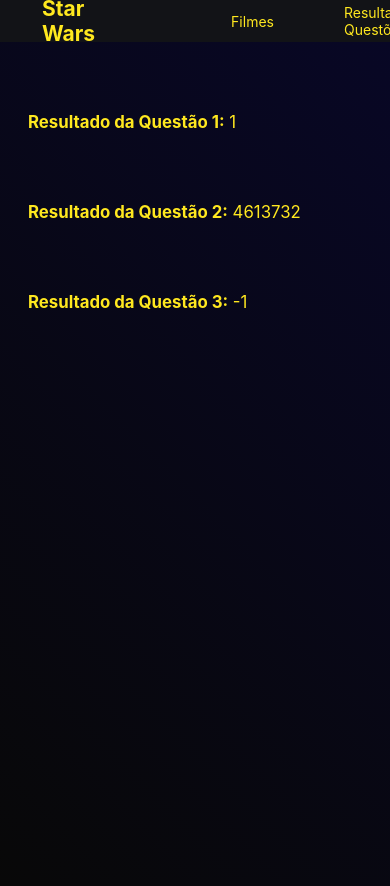
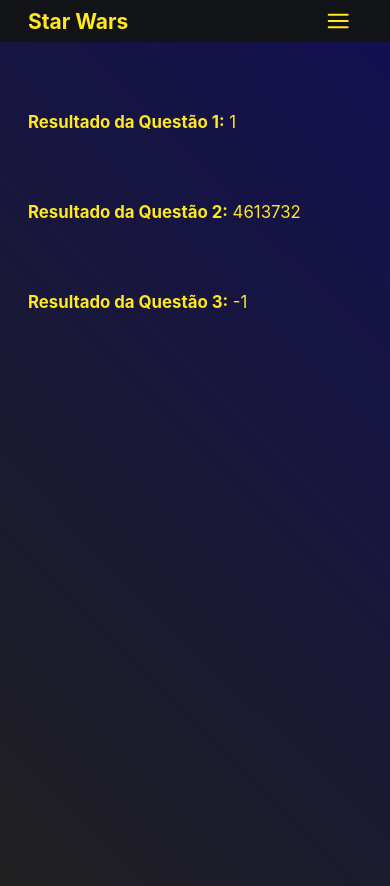
Before and after one commit to bbcvasconcellos/Star-Wars, a React (Create React App) app: page /questoes in a window 390 px wide. Shown: the top 886 px of the page. Built offline with nearby package versions, Linux system fonts and the light colour scheme.

Commit message:
reactive navbar and home screen added

```diff
--- a/src/assets/css/global.css
+++ b/src/assets/css/global.css
@@ -16,16 +16,19 @@
   -moz-osx-font-smoothing: grayscale;
 }
 
-
 @media(max-width: 1080px) {
   html {
     font-size: 93.75%;
   }
 }
 
-@media(max-width: 720px) {
+@media(max-width: 760px) {
   html {
     font-size: 87.5%;
+  }
+  body {
+    background: linear-gradient(225deg, #120f52, #202020) no-repeat;
+    overflow-y: auto;
   }
 }
 
--- a/src/components/Button/button.module.scss
+++ b/src/components/Button/button.module.scss
@@ -25,4 +25,9 @@
     transform: scale(1.1);
   }
 
+  @media screen and (max-width: 760px) {
+    position: relative;
+    z-index: 2;
+  }
+
 }
--- a/src/components/Header/header.module.scss
+++ b/src/components/Header/header.module.scss
@@ -7,13 +7,13 @@
   justify-content: flex-start;
 
   position: fixed;
+  z-index: 10;
   top: 0;
   width: 100%;
 
   padding: 1rem 3rem;
 
   background: #121317;
-
 
   a {
     text-decoration: none;
@@ -33,4 +33,24 @@
       margin-left: 5rem;
     }
   }
+
+  @media screen and (max-width: 760px) {
+    padding: 1rem 1rem;
+
+    display: flex;
+    align-items: center;
+    justify-content: space-between;
+
+    .menu {
+      padding-right: 3rem;
+      transform: scale(1.8);
+      color: #FFE81F;
+      cursor: pointer;
+    }
+
+    > a {
+      margin-right: 0;
+      padding-left: 1rem;
+    }
+  }
 }
--- a/src/components/Header/index.jsx
+++ b/src/components/Header/index.jsx
@@ -1,14 +1,26 @@
+import { useState } from "react";
 import { FiMenu } from "react-icons/fi";
+import { useWidth } from "../../hook/useWidth";
 import styles from "./header.module.scss";
 
 export const Header = () => {
+  const { width } = useWidth();
+
   return (
       <nav className={styles.container}>
         <a href="/">
           <h1>Star Wars</h1>
         </a>
-        <a href="/filmes">Filmes</a>
-        <a href="/questoes">Resultados Questões</a>
+        {width > 760 ?
+          <>
+            <a href="/filmes">Filmes</a>
+            <a href="/questoes">Resultados Questões</a>
+          </> :
+          <FiMenu
+            className={styles.menu}
+            /* onClick={} */
+          />
+        }
       </nav>
   )
 }
--- a/src/components/MovieModal/index.jsx
+++ b/src/components/MovieModal/index.jsx
@@ -6,10 +6,10 @@
 export const MovieModal = ({ isOpen, onRequestClose, movie }) => {
   const [people, setPeople] = useState([]);
 
-  useEffect(() => {
-    movie.characters?.forEach(character => {
+  /* const callback = useCallback(() => {
+    movie.characters?.forEach((character, index) => {
       let num = character.match(/\d+/);
-
+      if(index > 20) return
       const fetchPeople = async() => {
         await fetch(`https://swapi.dev/api/people/${num[0]}/`)
           .then(response => response.json())
@@ -17,15 +17,30 @@
       }
       fetchPeople()
     })
+  }, [movie]) */
+
+  console.log(people);
+
+  useEffect(() => {
+    movie.characters?.forEach(character => {
+      let num = character.match(/\d+/);
+      const fetchPeople = async() => {
+        await fetch(`https://swapi.dev/api/people/${num[0]}/`)
+          .then(response => response.json())
+          .then(data => setPeople(prevState => [...prevState, data]))
+      }
+      fetchPeople()
+    })
+
   }, [movie])
 
   useEffect(() => {
     if(!isOpen) {
       setPeople([]);
     }
-  }, [onRequestClose])
+  }, [isOpen])
 
-  //console.log(people);
+  console.log(people);
 
   return (
     <Modal
@@ -42,6 +57,12 @@
         <h3>{movie.title}</h3>
         <p>Episode:&nbsp;<span><strong>{movie.episode_id}</strong></span></p>
         <p>{movie.opening_crawl}</p>
+        <strong>Personagens nesse filme: </strong>
+        <ul>
+          {people.map((person, key) => (
+            <li key={key}>{person.name}</li>
+          ))}
+        </ul>
       </div>
     </Modal>
   )
--- a/src/components/MovieModal/modal.module.scss
+++ b/src/components/MovieModal/modal.module.scss
@@ -12,11 +12,17 @@
 
 .reactModalContent{
   width: 80%;
+  overflow-y: auto;
   max-width: 576px;
+  max-height: 500px;
   background: #EDF4F5;
   padding: 1.4rem 2rem;
   position: relative;
   border-radius: 0.25rem;
+
+  &::-webkit-scrollbar{
+    display: none;
+  }
 
   .close {
     cursor: pointer;
@@ -33,5 +39,12 @@
     > p{
       margin-bottom: 1rem;
     }
+
+    ul {
+      list-style-type: none;
+      ::after {
+        content: ', ';
+      }
+    }
   }
 }
--- /dev/null
+++ b/src/hook/useWidth.jsx
@@ -0,0 +1,23 @@
+import { useEffect, useState } from "react";
+
+const getScreenWidth = () => {
+  const { innerWidth: width } = window;
+
+  return { width };
+}
+
+export const useWidth = () => {
+  const [windowWidth, setWindowWidth] = useState(getScreenWidth());
+
+  useEffect(() => {
+    const handleWidth = () => {
+      setWindowWidth(getScreenWidth());
+    }
+
+    window.addEventListener('resize', handleWidth);
+
+    return () => window.removeEventListener('resize', handleWidth);
+  }, [])
+
+  return windowWidth;
+}
--- a/src/pages/Home/home.module.scss
+++ b/src/pages/Home/home.module.scss
@@ -1,3 +1,4 @@
+@media screen and (min-width: 761px) {
   .container {
     margin: 6rem auto 0;
     padding: 0 2rem;
@@ -40,5 +41,57 @@
       mix-blend-mode: overlay;
       filter: contrast(1.5);
     }
+}
 
 }
+
+@media screen and (max-width: 760px) {
+    .container {
+      margin: 4rem auto;
+      padding: 0 1rem;
+      overflow: hidden;
+      max-height: 90vh;
+      display: flex;
+      align-items: center;
+      justify-content: space-around;
+
+      .textContent {
+        position: absolute;
+        display: flex;
+        flex-direction: column;
+        align-items: center;
+        justify-content: flex-start;
+        text-align: center;
+        word-wrap: break-word;
+        color: #FFE81F;
+        padding: 0 1rem;
+
+
+        > span {
+          margin-top: 0rem;
+          font-size: 1.2rem;
+        }
+
+        div {
+
+          h1 {
+            margin: 3rem 0 5rem;
+            word-wrap: break-word;
+            font-size: 3.5rem;
+          }
+          h3 {
+            margin-top: 3rem;
+            font-size: 1.8rem;
+          }
+        }
+      }
+
+      img{
+        max-height: 500px;
+        mix-blend-mode: overlay;
+        filter: brightness(1.2);
+
+      }
+    }
+
+}
```
Lines whose indentation alone changed are shown as unchanged.
